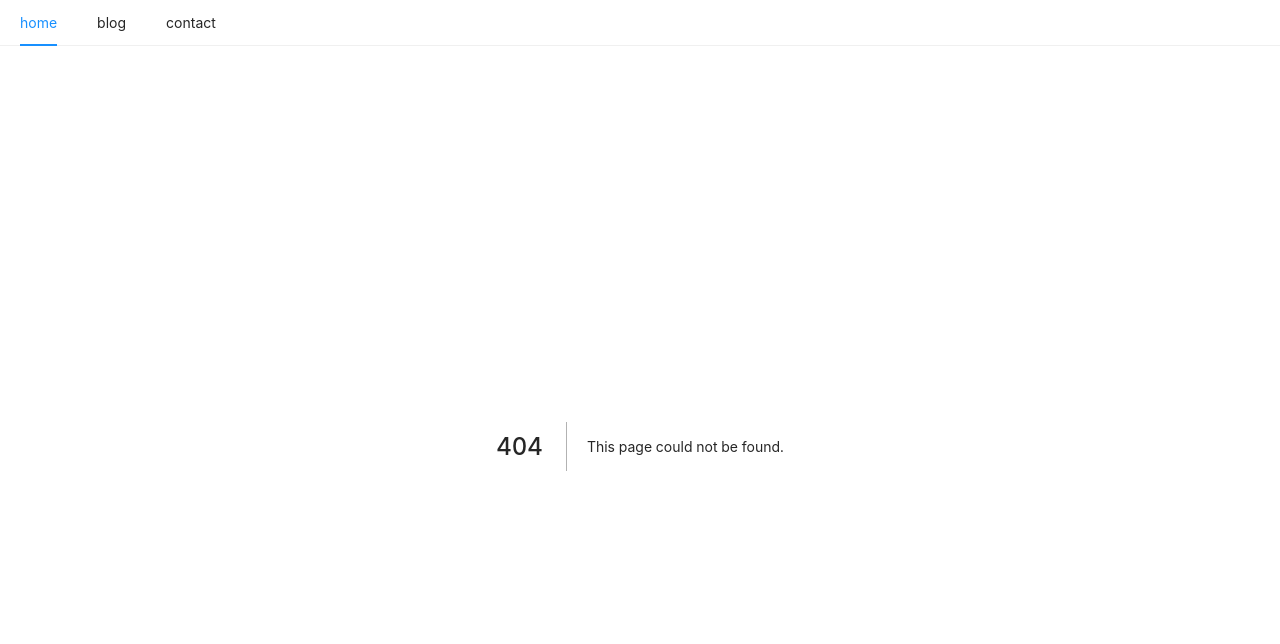
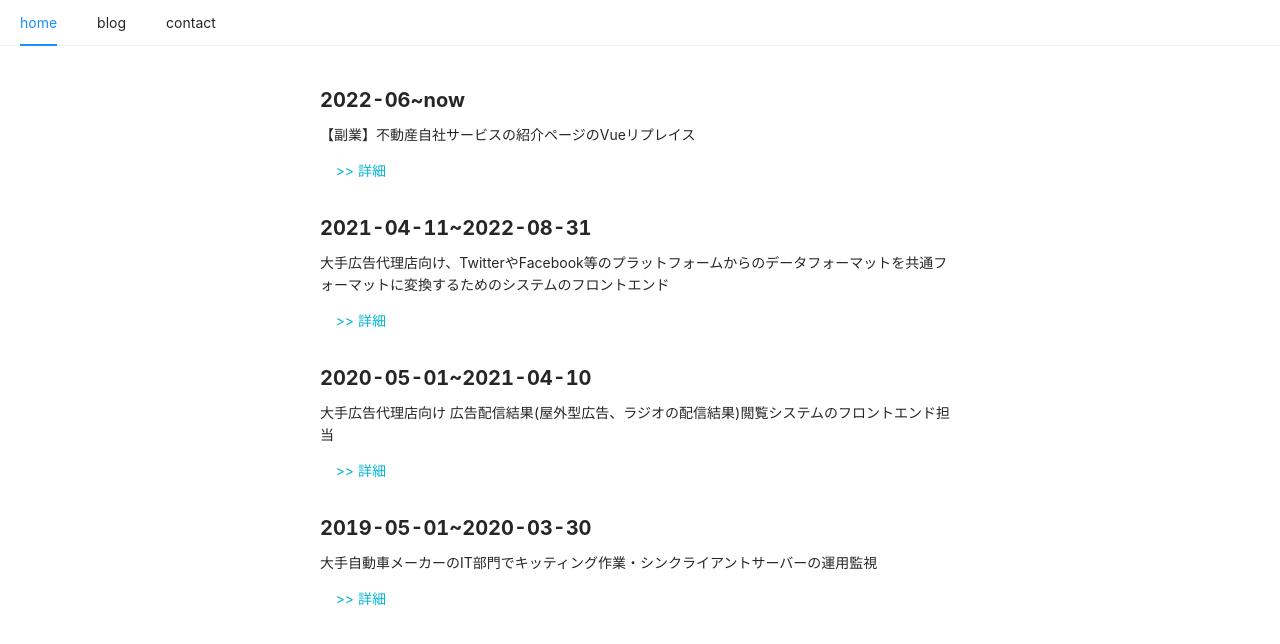
Before and after one commit to yuto-tomita/nextjs-personal-blog, a Next.js app: page /resume in a window 1280 px wide. Before the commit this address had no page. Shown: the top 644 px of the page. Built offline with nearby package versions, Linux system fonts and the light colour scheme.

Commit message:
resumeページの作成

```diff
--- /dev/null
+++ b/pages/resume.tsx
@@ -0,0 +1,60 @@
+import type { InferGetStaticPropsType } from 'next'
+import Link from 'next/link'
+import {
+  getMdFileFromDir,
+  readFileFromFileName,
+  parseMdFile,
+} from '@lib/MdFileOperation'
+
+export async function getStaticProps() {
+  const mdFileNames = getMdFileFromDir('resume')
+  const mdFile = mdFileNames.map((fileName) =>
+    readFileFromFileName(fileName, 'resume')
+  )
+  const parseMarkdownContent = mdFile.map((markdown) => {
+    const parseMdContent = parseMdFile(markdown)
+
+    return {
+      title: parseMdContent.data.title,
+      content: parseMdContent.content,
+      slug: parseMdContent.data.slug,
+      image: parseMdContent.data.image,
+      description: parseMdContent.data.description,
+    }
+  }).reverse()
+
+  return {
+    props: {
+      parseMarkdownContent
+    }
+  }
+}
+
+const Resume = ({ parseMarkdownContent }: InferGetStaticPropsType<typeof getStaticProps>) => {
+  return (
+    <>
+      <div className="w-6/12 m-auto mt-10">
+        {
+          parseMarkdownContent.map((val, index) => {
+            return (
+              <div key={index} className="mb-8">
+                <h1 className="font-bold text-xl">
+                  {val.slug}
+                </h1>
+
+                <p>{val.title}</p>
+                <Link href={`/resume/${encodeURIComponent(val.slug)}`}>
+                  <span className="ml-4 text-cyan-500 cursor-pointer">
+                    &gt;&gt; 詳細
+                  </span>
+                </Link>
+              </div>
+            )
+          })
+        }
+      </div>
+    </>
+  )
+}
+
+export default Resume
```
